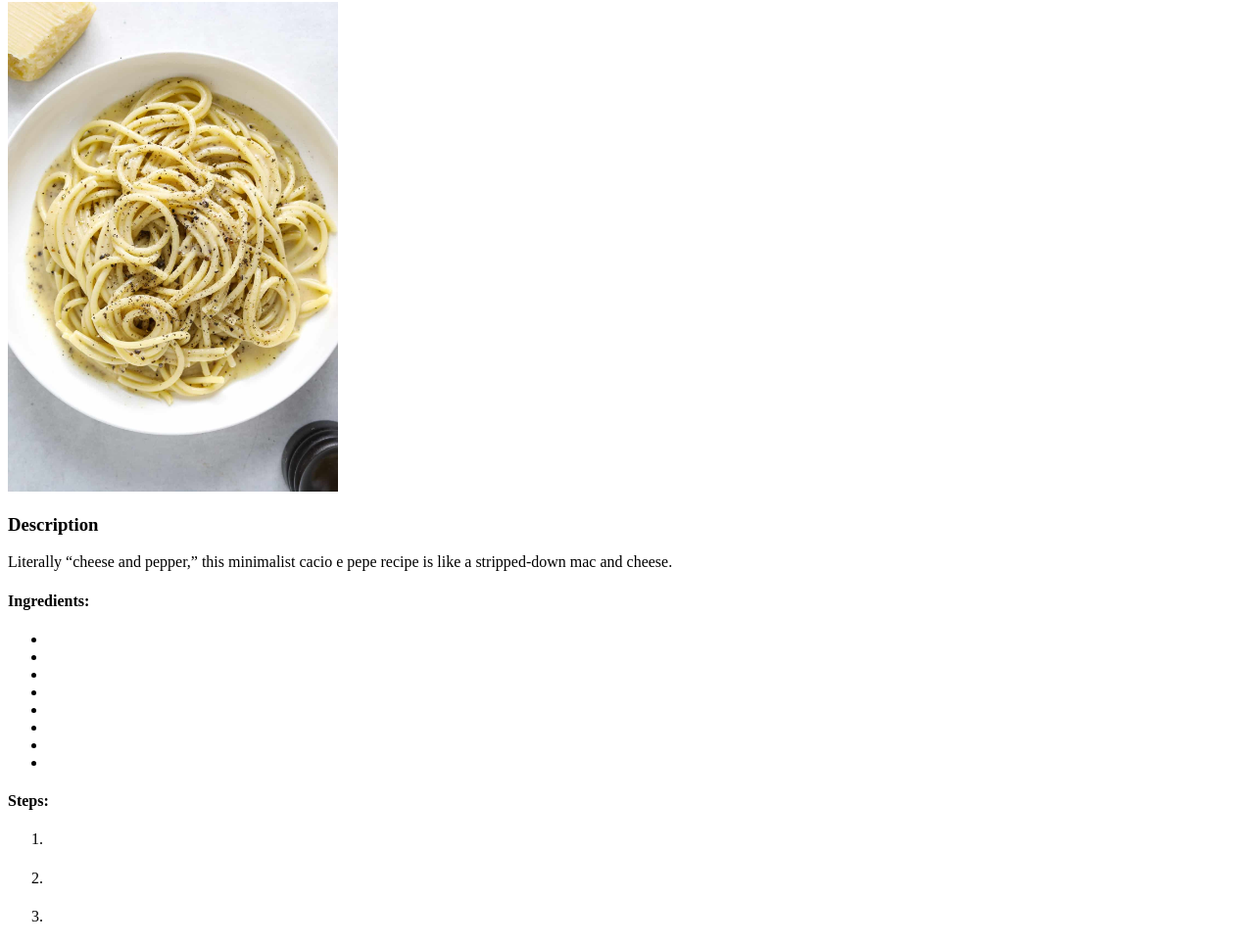
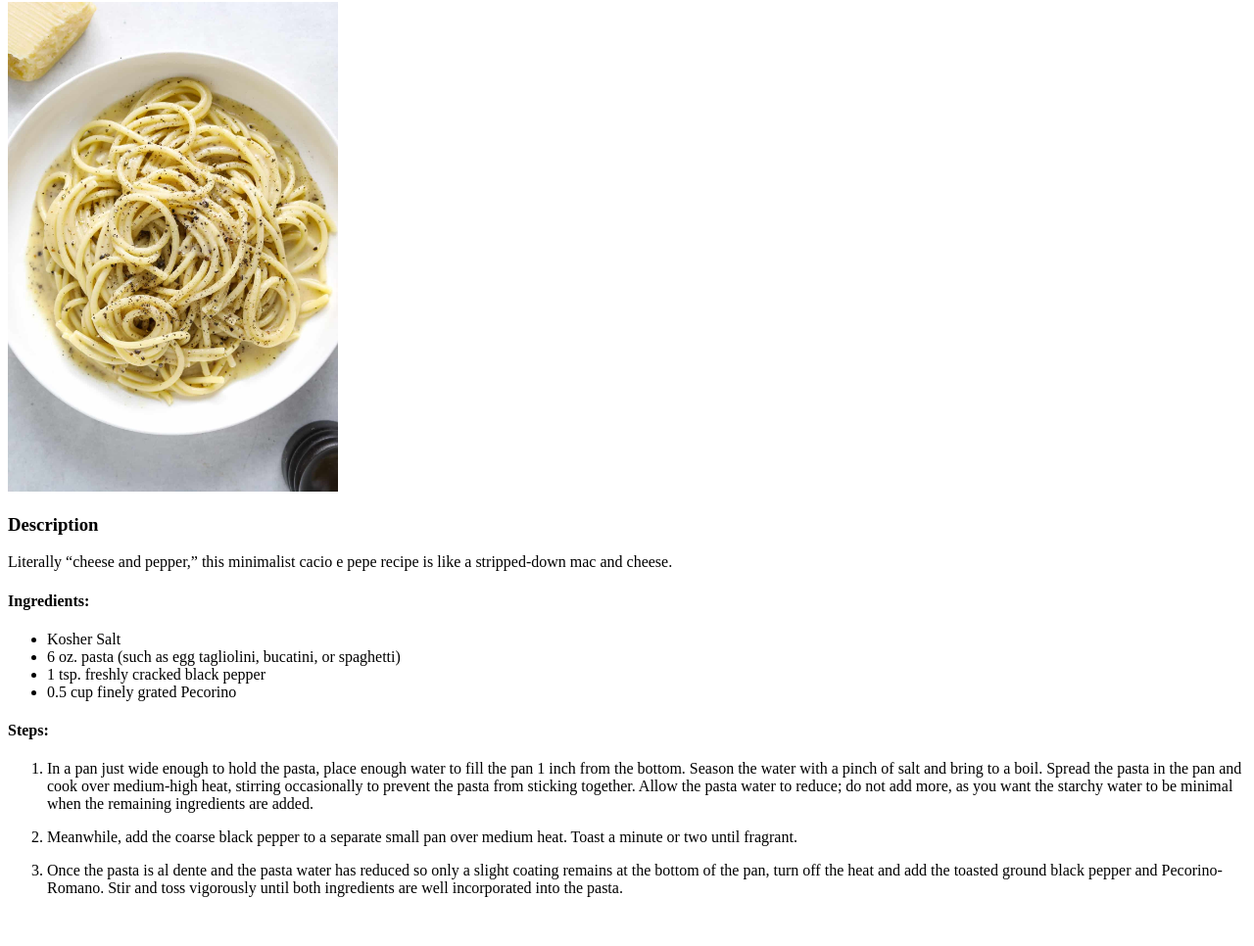
Before and after one commit to stallionblade/odin-recipes, a plain HTML site: page recipes/cacioepepe.html in a window 1280 px wide. Shown: the part 78-1044 px from the top of the page at 98% size. After the commit the page ends 1010 px from the top, so only its background shows below. Drawn offline with Linux system fonts and the light colour scheme.

Commit message:
Add Cacio e Pepe content

```diff
--- a/recipes/cacioepepe.html
+++ b/recipes/cacioepepe.html
@@ -19,22 +19,18 @@
     <h4>Ingredients:</h4>
 
     <ul>
-        <li></li>
-        <li></li>
-        <li></li>
-        <li></li>
-        <li></li>
-        <li></li>
-        <li></li>
-        <li></li>
+        <li>Kosher Salt</li>
+        <li>6 oz. pasta (such as egg tagliolini, bucatini, or spaghetti)</li>
+        <li>1 tsp. freshly cracked black pepper</li>
+        <li>0.5 cup finely grated Pecorino</li>
     </ul>
 
     <h4>Steps:</h4>
 
     <ol>
-        <li><p></p></li>
-        <li><p></p></li>
-        <li><p></p></li>
+        <li><p>In a pan just wide enough to hold the pasta, place enough water to fill the pan 1 inch from the bottom. Season the water with a pinch of salt and bring to a boil. Spread the pasta in the pan and cook over medium-high heat, stirring occasionally to prevent the pasta from sticking together. Allow the pasta water to reduce; do not add more, as you want the starchy water to be minimal when the remaining ingredients are added.</p></li>
+        <li><p>Meanwhile, add the coarse black pepper to a separate small pan over medium heat. Toast a minute or two until fragrant.</p></li>
+        <li><p>Once the pasta is al dente and the pasta water has reduced so only a slight coating remains at the bottom of the pan, turn off the heat and add the toasted ground black pepper and Pecorino-Romano. Stir and toss vigorously until both ingredients are well incorporated into the pasta.</p></li>
 
     </ol>
 
```
